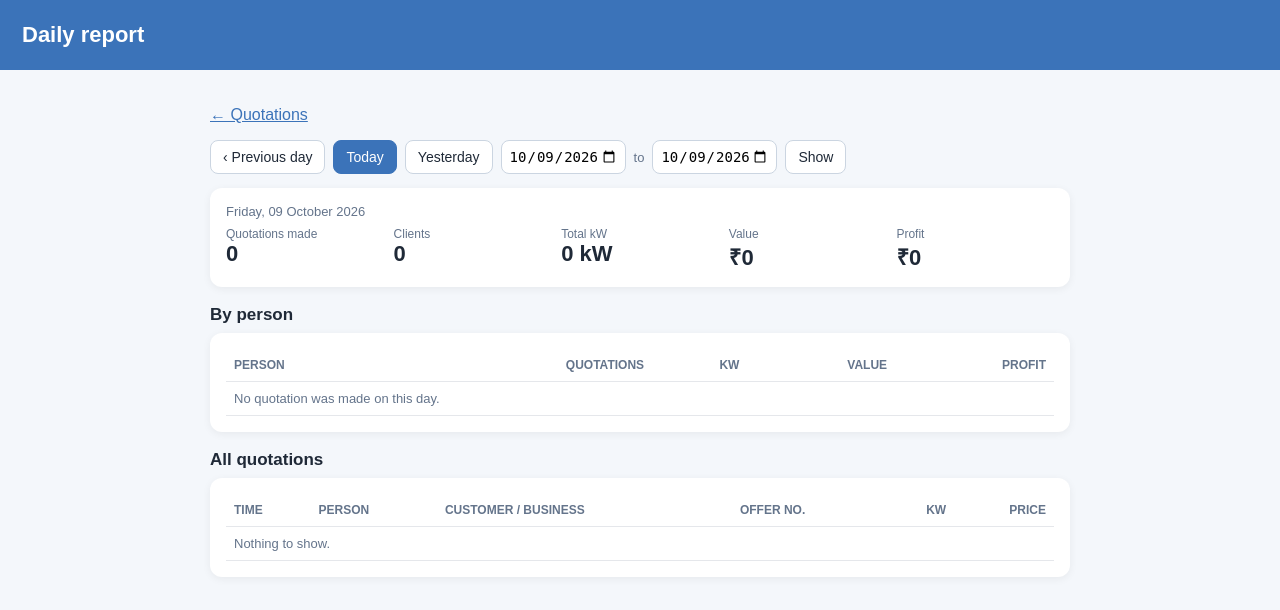
After one commit to rendha/quotation, a Django app: page /report/ in a window 1280 px wide. The commit adds this page. Shown: the top 610 px of the page. Run offline with Django 5.2, Linux system fonts and the light colour scheme; data that the repository does not hold is empty.

Commit message:
Daily report with admin passkey

```diff
--- /dev/null
+++ b/quotations/reports.py
@@ -0,0 +1,46 @@
+"""Daily report: how many quotations were made on a day, and for which person.   /report/   /report/?date=2026-10-19   /report/?from=...&to=..."""
+from datetime import date, datetime, time, timedelta
+from zoneinfo import ZoneInfo
+
+from django.shortcuts import render
+
+from . import dashboard_stats as stats
+from .models import Quotation
+
+INDIA = ZoneInfo("Asia/Kolkata")
+
+
+def _day(text, fallback):
+    try:
+        return datetime.strptime((text or "").strip(), "%Y-%m-%d").date()
+    except ValueError:
+        return fallback
+
+
+def daily_report(request):
+    today = datetime.now(INDIA).date()
+    first = _day(request.GET.get("from") or request.GET.get("date"), today)
+    last = _day(request.GET.get("to") or request.GET.get("date"), first)
+    if last < first:
+        first, last = last, first
+
+    start = datetime.combine(first, time.min, tzinfo=INDIA)
+    end = datetime.combine(last + timedelta(days=1), time.min, tzinfo=INDIA)
+    quotations = list(Quotation.objects.filter(created_at__gte=start, created_at__lt=end).order_by("-created_at"))
+
+    rows = stats.rows_of(quotations)
+    by_person = []
+    for entry in stats.people(rows):
+        by_person.append(entry)
+    for entry in by_person:
+        entry["quotations"] = [q for q in quotations if stats.name_key(q.customer_name) == entry["key"]]
+
+    single = first == last
+    return render(request, "quotations/report.html", {
+        "first": first, "last": last, "single": single, "is_today": single and first == today,
+        "previous": first - timedelta(days=1), "next": (last + timedelta(days=1)) if last < today else None,
+        "today": today, "yesterday": today - timedelta(days=1),
+        "totals": stats.format_summary(stats.summarize_clients(rows)),
+        "people": by_person,
+        "quotations": [{"q": q, "time": q.created_at.astimezone(INDIA)} for q in quotations],
+    })
--- a/quotations/templates/quotations/dashboard.html
+++ b/quotations/templates/quotations/dashboard.html
@@ -204,6 +204,8 @@
         + NEW QUOTATION
     </a>
 
+    {% if show_rates %}<p style="margin:10px 0"><a href="{% url 'daily_report' %}" style="color:#3B73B9;font-weight:bold">Daily report: who made how many quotations today &rsaquo;</a></p>{% endif %}
+
     <!-- SEARCH: typing narrows the people below at once; Enter / Search looks through ALL quotations -->
     {% url 'search' as search_url %}
     <form class="search-form" method="get" action="{{ search_url }}">
--- /dev/null
+++ b/quotations/templates/quotations/report.html
@@ -0,0 +1,89 @@
+<!DOCTYPE html>
+<html lang="en">
+<head>
+    <meta charset="UTF-8">
+    <meta name="viewport" content="width=device-width, initial-scale=1.0">
+    <title>Dehlsen Energy - Daily report</title>
+    {% include "quotations/_pwa_head.html" %}
+    <style>
+        * { box-sizing: border-box; }
+        body { margin: 0; font-family: Arial, sans-serif; background: #f4f7fb; color: #1f2937; }
+        .header { background: #3B73B9; color: white; padding: 22px; }
+        .header h1 { margin: 0; font-size: 22px; }
+        .container { max-width: 900px; margin: auto; padding: 20px; }
+        .card { background: white; border-radius: 12px; padding: 16px; margin-bottom: 14px; box-shadow: 0 2px 8px rgba(0,0,0,.06); }
+        .nav { display: flex; flex-wrap: wrap; gap: 8px; align-items: center; margin-bottom: 14px; }
+        .nav a, .nav button { background: white; border: 1px solid #cbd5e1; color: #1f2937; padding: 8px 12px; border-radius: 8px; text-decoration: none; font-size: 14px; cursor: pointer; }
+        .nav a.on { background: #3B73B9; color: white; border-color: #3B73B9; }
+        .nav input { padding: 7px; border: 1px solid #cbd5e1; border-radius: 8px; font-size: 14px; }
+        .stats { display: grid; grid-template-columns: repeat(auto-fit, minmax(150px, 1fr)); gap: 10px; }
+        .stat .l { color: #64748b; font-size: 12px; } .stat .v { font-size: 22px; font-weight: bold; }
+        table { width: 100%; border-collapse: collapse; }
+        th, td { text-align: left; padding: 9px 8px; border-bottom: 1px solid #e5e7eb; font-size: 14px; }
+        th { color: #64748b; font-size: 12px; text-transform: uppercase; }
+        .r { text-align: right; } .muted { color: #64748b; font-size: 13px; }
+        .tablebox { overflow-x: auto; }
+        a { color: #3B73B9; }
+        h2 { font-size: 17px; margin: 18px 0 8px; }
+        .neg { color: #b91c1c; }
+    </style>
+</head>
+<body>
+<div class="header"><h1>Daily report</h1></div>
+<div class="container">
+    <p><a href="{% url 'quotation_dashboard' %}">&larr; Quotations</a></p>
+
+    <form class="nav" method="get">
+        <a href="?date={{ previous|date:'Y-m-d' }}">&lsaquo; Previous day</a>
+        <a href="?date={{ today|date:'Y-m-d' }}" class="{% if is_today %}on{% endif %}">Today</a>
+        <a href="?date={{ yesterday|date:'Y-m-d' }}" class="{% if single and first == yesterday %}on{% endif %}">Yesterday</a>
+        {% if next %}<a href="?date={{ next|date:'Y-m-d' }}">Next day &rsaquo;</a>{% endif %}
+        <input type="date" name="from" value="{{ first|date:'Y-m-d' }}" max="{{ today|date:'Y-m-d' }}">
+        <span class="muted">to</span>
+        <input type="date" name="to" value="{{ last|date:'Y-m-d' }}" max="{{ today|date:'Y-m-d' }}">
+        <button type="submit">Show</button>
+    </form>
+
+    <div class="card">
+        <div class="muted">{% if single %}{{ first|date:"l, d F Y" }}{% else %}{{ first|date:"d M Y" }} to {{ last|date:"d M Y" }}{% endif %}</div>
+        <div class="stats" style="margin-top:8px">
+            <div class="stat"><div class="l">Quotations made</div><div class="v">{{ totals.count }}</div></div>
+            <div class="stat"><div class="l">Clients</div><div class="v">{{ totals.clients }}</div></div>
+            <div class="stat"><div class="l">Total kW</div><div class="v">{{ totals.kw_display }}</div></div>
+            <div class="stat"><div class="l">Value</div><div class="v">{{ totals.value_display }}</div></div>
+            <div class="stat"><div class="l">Profit</div><div class="v {% if totals.profit_negative %}neg{% endif %}">{{ totals.profit_display }}</div></div>
+        </div>
+    </div>
+
+    <h2>By person</h2>
+    <div class="card tablebox">
+        <table>
+            <thead><tr><th>Person</th><th class="r">Quotations</th><th class="r">kW</th><th class="r">Value</th><th class="r">Profit</th></tr></thead>
+            <tbody>
+            {% for p in people %}
+                <tr><td><b>{{ p.name }}</b></td><td class="r">{{ p.count }}</td><td class="r">{{ p.kw_display }}</td><td class="r">{{ p.value_display }}</td><td class="r {% if p.profit_negative %}neg{% endif %}">{{ p.profit_display }}</td></tr>
+            {% empty %}
+                <tr><td colspan="5" class="muted">No quotation was made on this day.</td></tr>
+            {% endfor %}
+            </tbody>
+        </table>
+    </div>
+
+    <h2>All quotations</h2>
+    <div class="card tablebox">
+        <table>
+            <thead><tr><th>Time</th>{% if not single %}<th>Date</th>{% endif %}<th>Person</th><th>Customer / business</th><th>Offer no.</th><th class="r">kW</th><th class="r">Price</th></tr></thead>
+            <tbody>
+            {% for x in quotations %}
+                <tr><td>{{ x.time|date:"h:i A" }}</td>{% if not single %}<td>{{ x.time|date:"d M" }}</td>{% endif %}
+                    <td>{{ x.q.customer_name|default:"—" }}</td><td><a href="{% url 'quotation_detail' x.q.id %}">{{ x.q.business_name }}</a></td>
+                    <td class="muted">{{ x.q.offer_no }}</td><td class="r">{{ x.q.system_size }}</td><td class="r">₹{{ x.q.final_quotation_price|floatformat:0 }}</td></tr>
+            {% empty %}
+                <tr><td colspan="7" class="muted">Nothing to show.</td></tr>
+            {% endfor %}
+            </tbody>
+        </table>
+    </div>
+</div>
+</body>
+</html>
--- a/quotations/urls.py
+++ b/quotations/urls.py
@@ -2,7 +2,7 @@ from django.urls import path
 from . import views
 from django.contrib.auth import views as auth_views
 from django.contrib.auth.decorators import login_not_required
-from . import pwa_views
+from . import pwa_views, reports
 
 urlpatterns = [
     path("", views.dashboard, name="quotation_dashboard"),
@@ -10,6 +10,7 @@ urlpatterns = [
     path("quotation/<int:quotation_id>/",views.quotation_detail,name="quotation_detail"),
     path( "quotation/<int:quotation_id>/pdf",views.quotation_pdf,name="quotation_pdf"),
     path("person/", views.person_dashboard, name="person_dashboard"),
+    path("report/", reports.daily_report, name="daily_report"),
     path("login/", login_not_required(auth_views.LoginView.as_view(
         template_name="quotations/login.html", redirect_authenticated_user=True, next_page="quotation_dashboard")), name="login"),
     path("logout/", auth_views.LogoutView.as_view(next_page="login"), name="logout"),
```
Also changed, not shown: quotations/templates/quotations/report_locked.html (added, +22 -0 lines).
